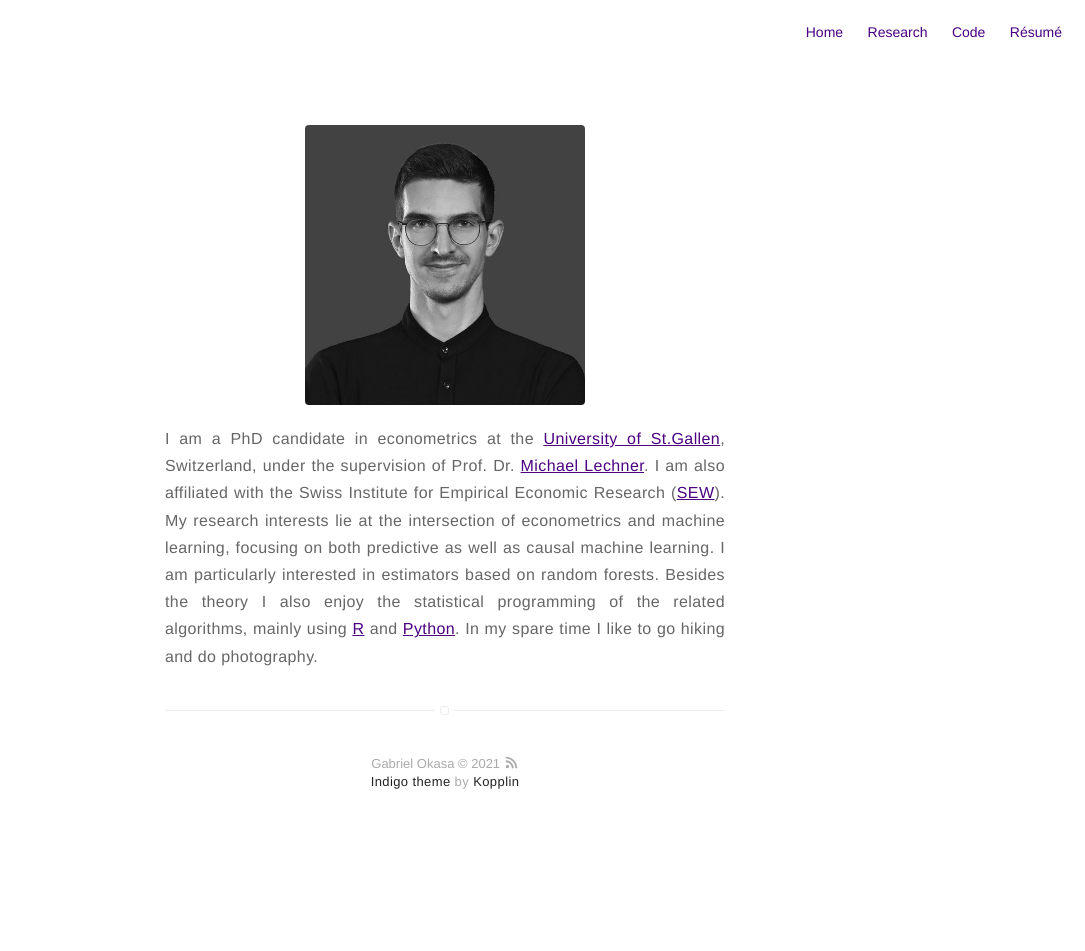
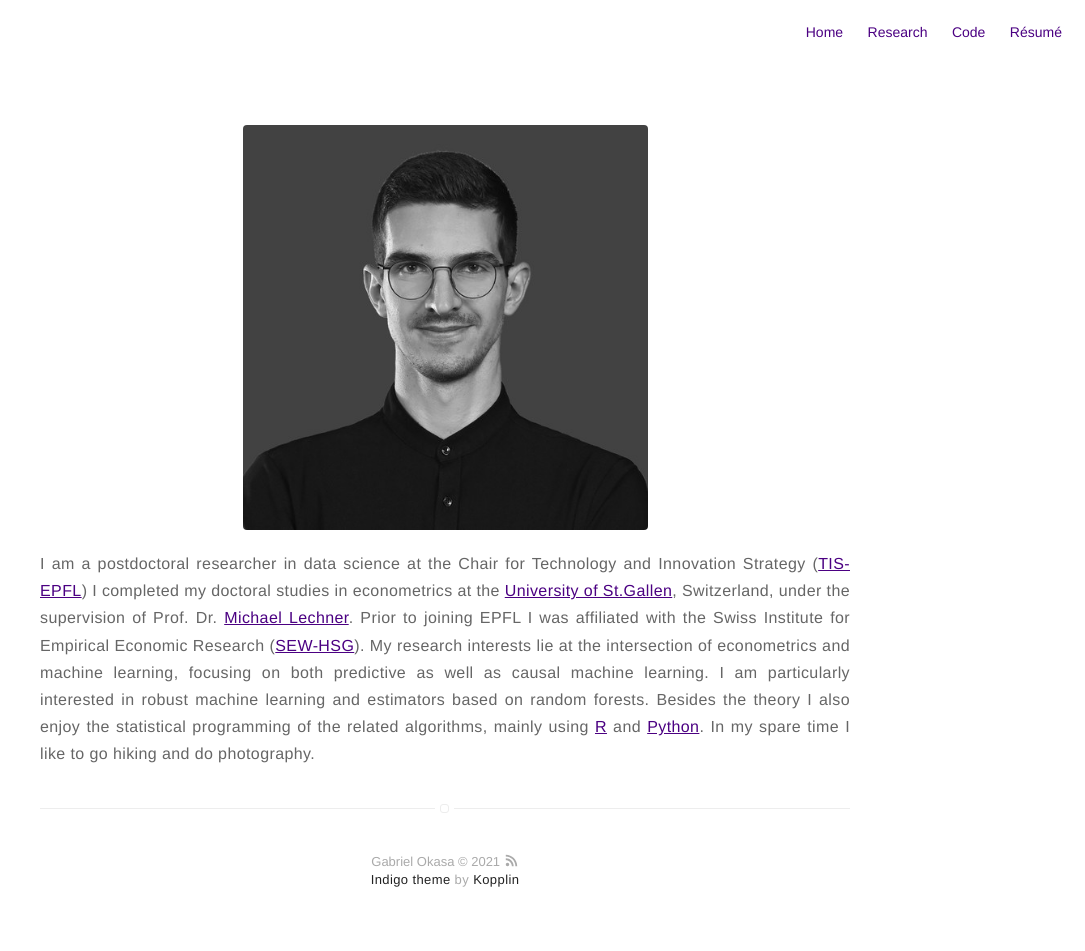
Before and after one commit to okasag/okasag.github.io, a Jekyll site: the page built from about.md, in a window 1280 px wide. Shown: the whole page, without its empty margins (195-1280 px from the left). Built offline with Jekyll 4.4.1, drawn with Linux system fonts in a browser that asks for light colours; before the commit the page ends 900 px from its top, so only the background shows below that.

Commit message:
general update

```diff
--- a/_config.yml
+++ b/_config.yml
@@ -1,6 +1,6 @@
 # main text of home
 name: Gabriel Okasa
-bio: 'PhD Candidate in Econometrics at the University of St.Gallen, Switzerland'
+bio: 'Researcher in Data Science at the EPFL, Switzerland'
 
 # twitter summary info
 description: My personal website
@@ -51,7 +51,7 @@ unsplash: okasag
 # medium: medium
 # vimeo: myvimeo
 # lanyrd: mylanyrd
-email: gabriel.okasa@unisg.ch
+email: gabriel.okasa@epfl.ch
 
 authors:
     johndoe:
@@ -63,7 +63,7 @@ authors:
 # do you want a larger site? change the option below
 # options: [normal, large] | default: normal
 # normal = 560px / large = 810px
-width: normal
+width: large
 
 # if you don't need pagination, comment the *paginate* configs below
 # paginate: 5
--- a/about.md
+++ b/about.md
@@ -6,10 +6,11 @@ layout: page
 
 {: style="text-align: justify" }
 
-I am a PhD candidate in econometrics at the [University of St.Gallen](https://www.unisg.ch/), Switzerland,
-under the supervision of Prof. Dr. [Michael Lechner](https://www.michael-lechner.eu/). I am also affiliated
-with the Swiss Institute for Empirical Economic Research ([SEW](https://sew.unisg.ch/en/)). My research
+I am a postdoctoral researcher in data science at the Chair for Technology and Innovation Strategy ([TIS-EPFL](https://www.epfl.ch/labs/tis/))
+I completed my doctoral studies in econometrics at the [University of St.Gallen](https://www.unisg.ch/), Switzerland,
+under the supervision of Prof. Dr. [Michael Lechner](https://www.michael-lechner.eu/). Prior to joining EPFL I was affiliated
+with the Swiss Institute for Empirical Economic Research ([SEW-HSG](https://sew.unisg.ch/en/)). My research
 interests lie at the intersection of econometrics and machine learning, focusing on both predictive as well
-as causal machine learning. I am particularly interested in estimators based on random forests. Besides the
-theory I also enjoy the statistical programming of the related algorithms, mainly using [R](https://cran.r-project.org/)
+as causal machine learning. I am particularly interested in robust machine learning and estimators based on random forests.
+Besides the theory I also enjoy the statistical programming of the related algorithms, mainly using [R](https://cran.r-project.org/)
 and [Python](https://www.python.org/). In my spare time I like to go hiking and do photography.
```
Also changed, not shown: code.md (+2 -0 lines), research.md (+6 -5 lines), 1 other file.
